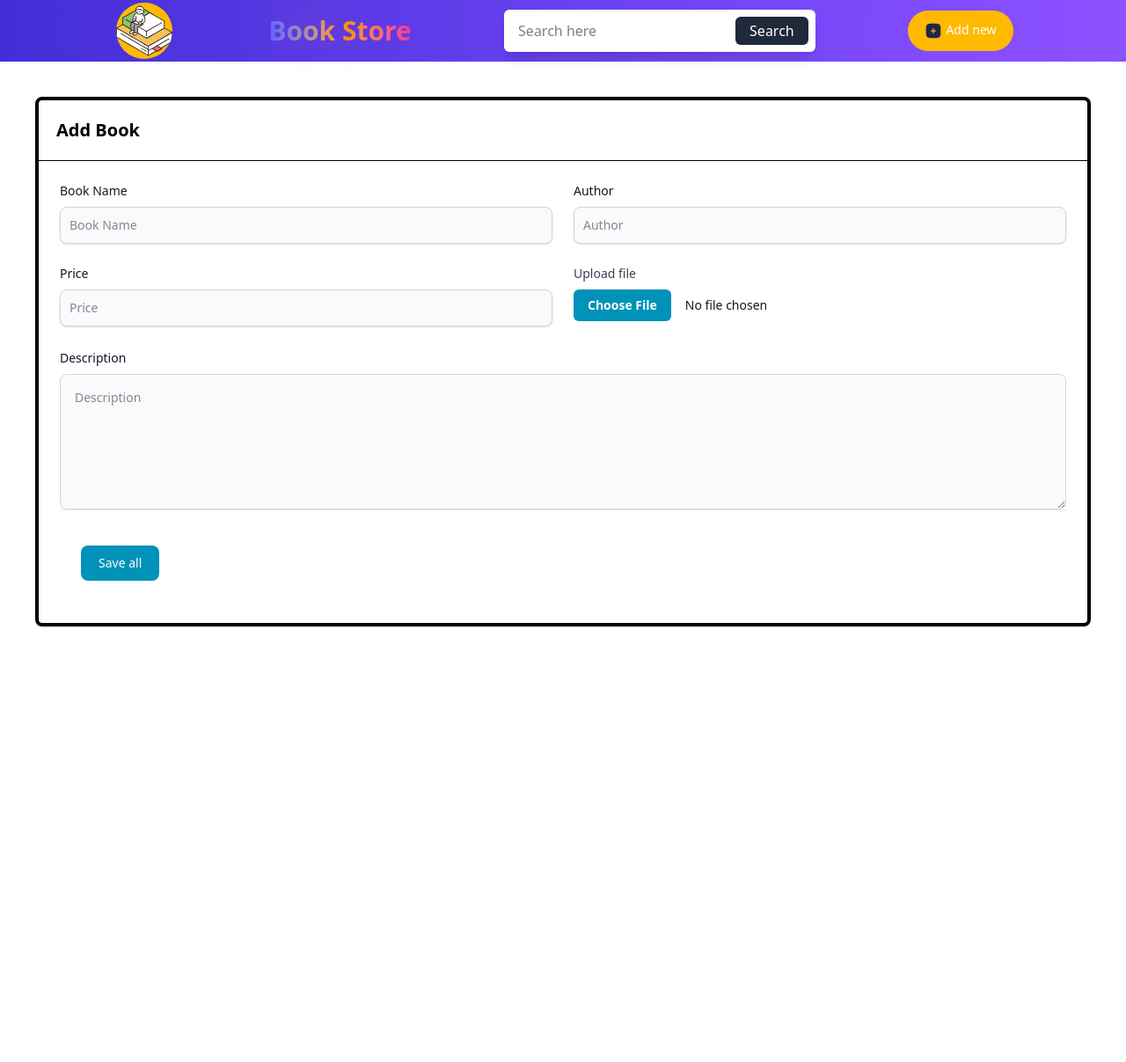
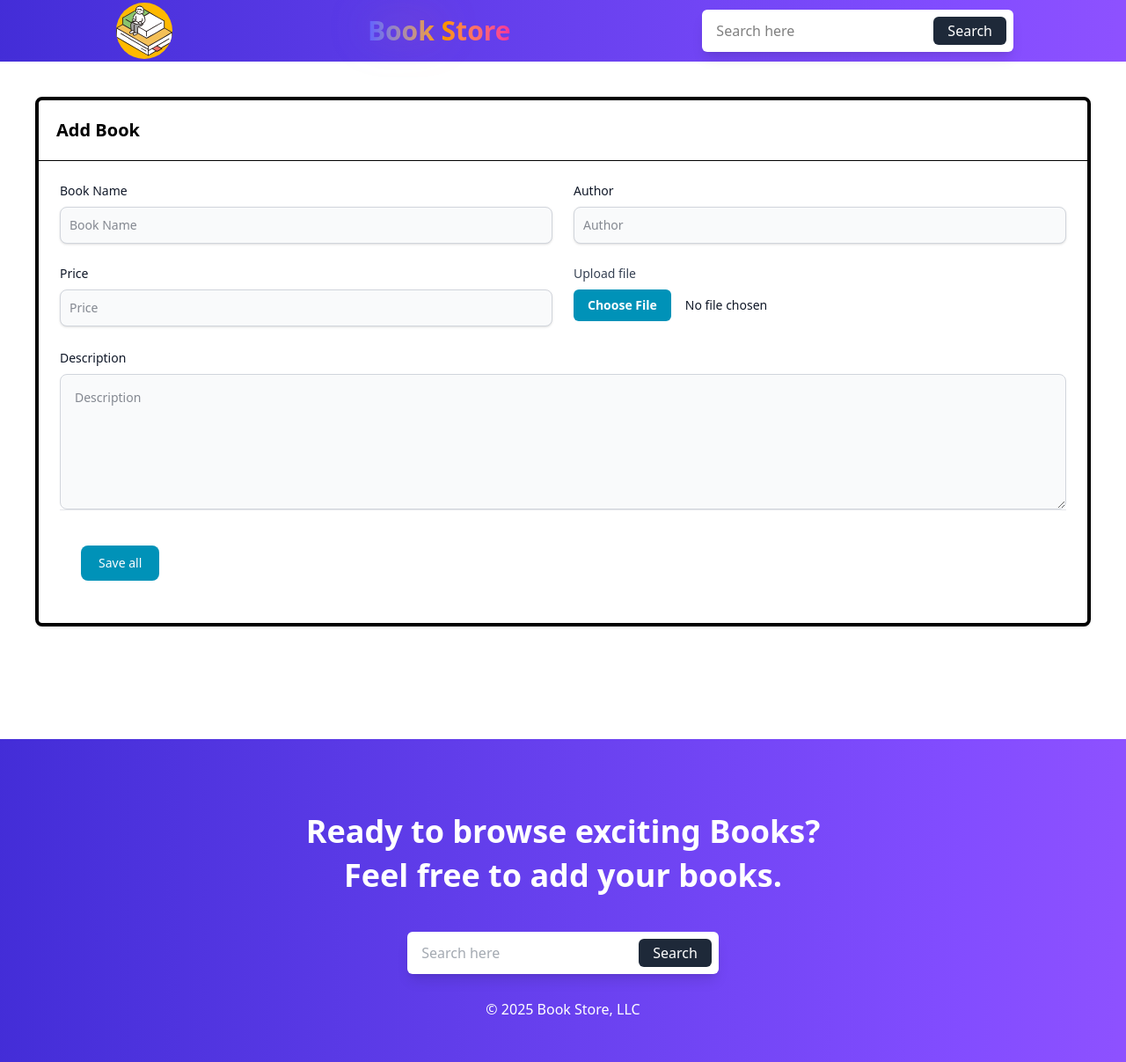
Before and after one commit to sunilkarky/PostgresCrud, a React (Vite) app in the folder frontend/: page /create-page in a window 1280 px wide. Shown: the whole page at 88% size. Before the commit the page ends 800 px from the top, so only its background shows below. Built offline with nearby package versions, Linux system fonts and the light colour scheme.

Commit message:
footer and UI changes

```diff
--- /dev/null
+++ b/frontend/src/components/Footer.jsx
@@ -0,0 +1,44 @@
+import React from 'react'
+import { Link } from 'react-router-dom'
+
+const Footer = ({searchTerm, setSearchTerm, handleSearch ,onSearchInputChange}) => {
+  return (
+    <div>
+      <footer className="mt-20 xl:mt-32 mx-auto w-full relative text-center bg-gradient-to-r from-indigo-700 to-violet-500 text-white">
+  <div className="px-6 py-8 md:py-14 xl:pt-20 xl:pb-12">
+    <h2 className="font-bold text-3xl xl:text-4xl leading-snug">
+      Ready to browse exciting Books?<br />Feel free to add your books.
+    </h2>
+
+    <div className=" mt-1 xl:mt-10">
+      <form
+  id="search-bar"
+  className="mx-auto mt-6 w-fit bg-white rounded-md shadow-lg z-10 flex justify-center"
+  onSubmit={handleSearch}
+>
+  <div className="flex items-end justify-center p-2">
+    <input
+      type="text"
+      placeholder="Search here"
+      value={searchTerm}
+      onChange={onSearchInputChange}
+      className="w-full text-gray-600 rounded-md px-2 py-1 focus:outline-none focus:ring-2 focus:ring-gray-600 focus:border-transparent"
+    />
+    <button
+      type="submit"
+      className="bg-gray-800 text-white rounded-md px-4 py-1 ml-2 hover:bg-gray-700 focus:outline-none focus:ring-2 focus:ring-gray-600 focus:ring-opacity-50"
+    >
+      Search
+    </button>
+  </div>
+</form>
+      <p className="mt-7 text-base">© 2025 Book Store, LLC</p>
+    </div>
+  </div>
+</footer>
+
+    </div>
+  )
+}
+
+export default Footer
--- a/frontend/src/components/Navbar.jsx
+++ b/frontend/src/components/Navbar.jsx
@@ -6,16 +6,16 @@ const Navbar = ({ searchTerm, setSearchTerm, handleSearch ,onSearchInputChange})
       <Link to="/">
         <img loading="lazy" className="w-10 sm:w-16 sm:h-16 rounded-full object-cover bg-amber-400 mx-1" src="/book.svg" alt="User Avatar" />
       </Link>
-      <div className="flex">
-        <span className="absolute mx-auto py-4 flex border w-fit bg-gradient-to-r blur-xl from-indigo-500 via-amber-500 to-pink-500 bg-clip-text box-content text-transparent text-center select-none">
+      <div className="">
+        <span className="items-center absolute mx-auto py-4 flex border w-fit bg-gradient-to-r blur-xl from-indigo-500 via-amber-500 to-pink-500 bg-clip-text box-content text-transparent text-center select-none">
           Book Store
         </span>
         <h1 className="relative top-0 w-fit h-auto py-4 justify-center flex bg-gradient-to-r items-center from-indigo-500 via-amber-500 to-pink-500 bg-clip-text text-3xl font-bold text-transparent text-center select-auto">
           Book Store
         </h1>
       </div>
-      <form id="search-bar" className="w-fit bg-white rounded-md shadow-lg z-10" onSubmit={handleSearch}>
-        <div className="flex items-center justify-center p-2">
+      <form id="search-bar" className=" w-fit bg-white rounded-md shadow-lg z-10" onSubmit={handleSearch}>
+        <div className="flex items-end justify-end p-2">
           <input
   type="text"
   placeholder="Search here"
@@ -31,14 +31,14 @@ const Navbar = ({ searchTerm, setSearchTerm, handleSearch ,onSearchInputChange})
           </button>
         </div>
       </form>
-      <div className='hidden md:flex'>
+      {/* <div className=' md:flex'>
         <Link to="/create-page">
           <button type="button" className="w-30 py-3 cursor-pointer active:scale-95 transition text-sm text-white bg-amber-400 rounded-full flex items-center justify-center gap-1">
             <img  loading="lazy" className="w-5 h-5" src="/add.svg" alt="plus icon" />
-            <p className="mb-0.5">Add new</p>
+            <p className=" md:mb-0.5">Add</p>
           </button>
         </Link>
-      </div>
+      </div> */}
     </nav>
   )
 }
--- a/frontend/src/pages/CreatePage.jsx
+++ b/frontend/src/pages/CreatePage.jsx
@@ -2,6 +2,7 @@ import React, { useState } from 'react'
 import Navbar from '../components/Navbar'
 import axios from 'axios'
 import { useNavigate } from 'react-router-dom'
+import Footer from '../components/Footer'
 
 
 const CreatePage = () => {
@@ -145,6 +146,7 @@ const CreatePage = () => {
           </form>
         </div>
       </div>
+      <Footer />
     </div>
   )
 }
--- a/frontend/src/pages/HomePage.jsx
+++ b/frontend/src/pages/HomePage.jsx
@@ -2,6 +2,8 @@ import React, { useEffect, useState, useRef } from 'react'
 import Navbar from '../components/Navbar'
 import axios from 'axios'
 import Card from '../components/Card'
+import { Link } from 'react-router-dom'
+import Footer from '../components/Footer'
 // ...other imports...
 
 const HomePage = () => {
@@ -60,12 +62,22 @@ const HomePage = () => {
         <div className="relative z-10 flex flex-col justify-center items-center h-full text-center">
           <h1 className="text-5xl font-bold leading-tight mb-4">Welcome to Our Book Store</h1>
           <p className="text-lg text-gray-300 mb-8">Discover amazing Books and Articles that await you.</p>
+          <div className='flex flex-row gap-2'>
+
+
           <button
             onClick={handleGetStarted}
             className="bg-amber-400 text-gray-900 hover:bg-yellow-300 py-2 px-6 rounded-full text-lg font-semibold transition duration-300 ease-in-out transform hover:scale-105 hover:shadow-lg"
-          >
+            >
             Get Started
           </button>
+
+        <Link to="/create-page">
+          <button type="button" className="bg-amber-400 text-gray-900 hover:bg-yellow-300 py-2 px-6 cursor-pointer rounded-full text-lg font-semibold transition duration-300 ease-in-out transform hover:scale-105 hover:shadow-lg">      <p className=" md:mb-0.5">Add Book</p>
+          </button>
+        </Link>
+            </div>
+
         </div>
       </div>
 
@@ -82,6 +94,18 @@ const HomePage = () => {
           <Card key={book.id} book={book} />
         ))}
       </div>
+            <Footer
+  searchTerm={searchTerm}
+  setSearchTerm={setSearchTerm}
+  handleSearch={handleSearch}
+  onSearchInputChange={e => {
+    setSearchTerm(e.target.value);
+    if (e.target.value === "") {
+      setBooks(allBooks);
+      window.scrollTo({ top: 0, behavior: "smooth" });
+    }
+  }}
+/>
     </div>
   )
 }
--- a/frontend/src/pages/SinglePage.jsx
+++ b/frontend/src/pages/SinglePage.jsx
@@ -2,6 +2,7 @@ import React, { use, useEffect, useState } from 'react'
 import Navbar from '../components/Navbar'
 import { Link, useNavigate, useParams } from 'react-router-dom'
 import axios from 'axios'
+import Footer from '../components/Footer'
 
 const SinglePage = () => {
 const navigate=useNavigate()
@@ -36,7 +37,7 @@ const deleteBook=async ()=>{
 <div className=''>
     <div className=' flex  mr-4 justify-center min-h-screen w-full sm:w-[90vh] '>
 
-    <div className="   max-w-fit w-full h-full rounded-lg sm:rounded-lg overflow-hidden shadow-sm my-2 bg-gradient-to-r from-indigo-700 to-violet-500">
+    <div className="   max-w-fit w-full h-full rounded-lg sm:rounded-lg overflow-hidden shadow-sm   my-2">
   <article className="p-4 flex space-x-3">
     {/* Avatar Column */}
 
@@ -45,16 +46,16 @@ const deleteBook=async ()=>{
     <div className="flex-1 min-w-0">
       {/* Header image */}
       <div className=" rounded-xl mb-2  overflow-hidden">
-        <img loading="lazy" src={book.bookImage} alt="image" className="w-full object-cover aspect-video" />
+        <img loading="lazy" src={book.bookImage} alt="image" className="w-auto max-w-full max-h-[60vh] mx-auto rounded-xl border object-contain" />
       </div>
       <div className="flex justify-between items-center mb-1">
         <div className="flex items-baseline space-x-1  min-w-0">
-          <h2 className="font-bold text-2xl text-gray-900 dark:text-gray-100 truncate hover:underline cursor-pointer">
+          <h2 className="font-bold text-2xl text-gray-900  truncate hover:underline cursor-pointer">
             {book.bookName}
           </h2>
 
-          <span className="text-gray-500 dark:text-gray-400">·</span>
-          <span className="text-gray-500 dark:text-gray-400 hover:underline cursor-pointer whitespace-nowrap">
+          <span className="text-black-900 dark:text-gray-400">·</span>
+          <span className="text-gray-900 dark:text-gray-400 hover:underline cursor-pointer whitespace-nowrap">
           {timeStamp}
           </span>
         </div>
@@ -68,7 +69,7 @@ const deleteBook=async ()=>{
 
     </div>
       {/* Tweet Content */}
-       <p className="text-gray-800 dark:text-gray-100 text-sm sm:text-base leading-normal mb-2">
+       <p className="text-gray-800 text-sm sm:text-base leading-normal mb-2">
         {book.bookGenre}</p>
 
       {/* Media (Optional) */}
@@ -113,6 +114,7 @@ const deleteBook=async ()=>{
 
     </div>
         </div>
+    <Footer />
     </>
   )
 }
--- a/frontend/src/pages/UpdatePage.jsx
+++ b/frontend/src/pages/UpdatePage.jsx
@@ -2,6 +2,7 @@ import React, { useEffect, useState } from 'react'
 import Navbar from '../components/Navbar'
 import { useParams, useNavigate } from 'react-router-dom'
 import axios from 'axios'
+import Footer from '../components/Footer'
 
 const UpdatePage = () => {
   const { id } = useParams()
@@ -132,6 +133,8 @@ const UpdatePage = () => {
           </form>
         </div>
       </div>
+            <Footer
+/>
     </>
   )
 }
```
Also changed, not shown: 22 other files (tests, documents, lock files or other folders).
